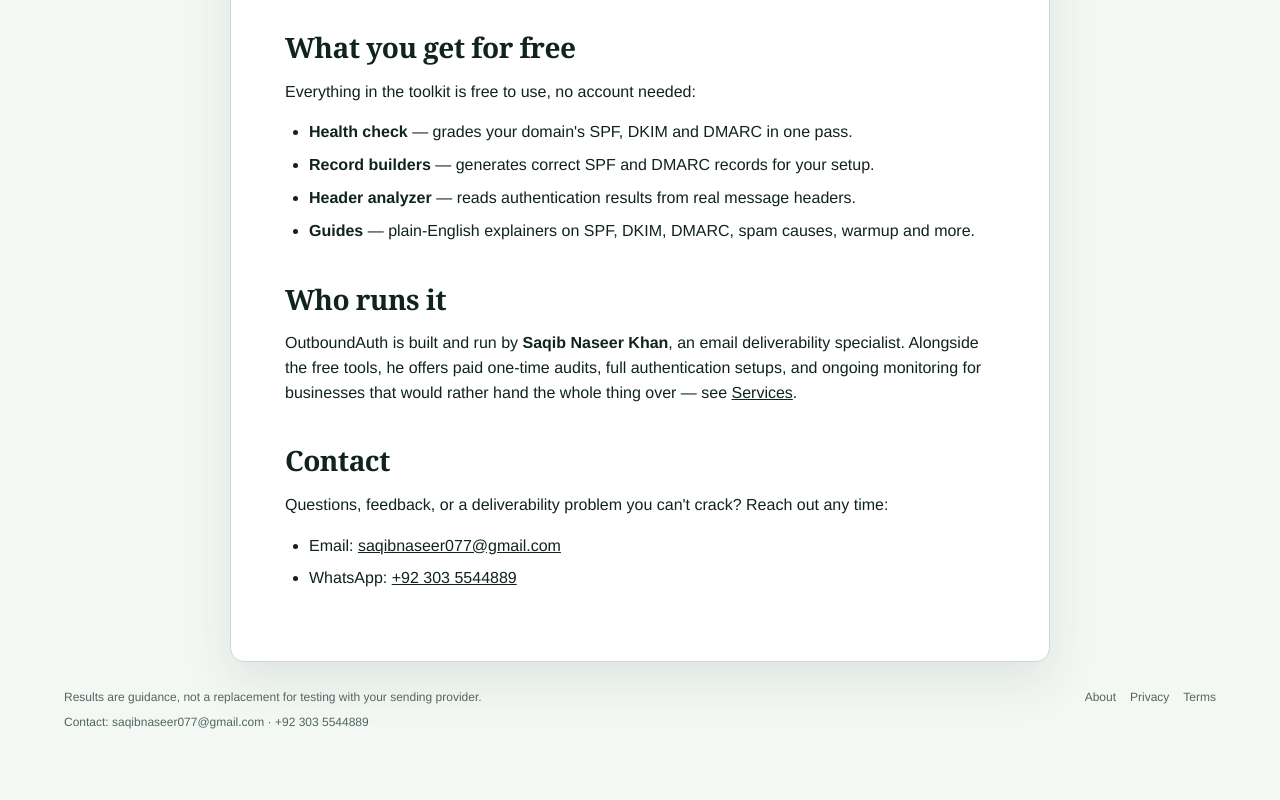
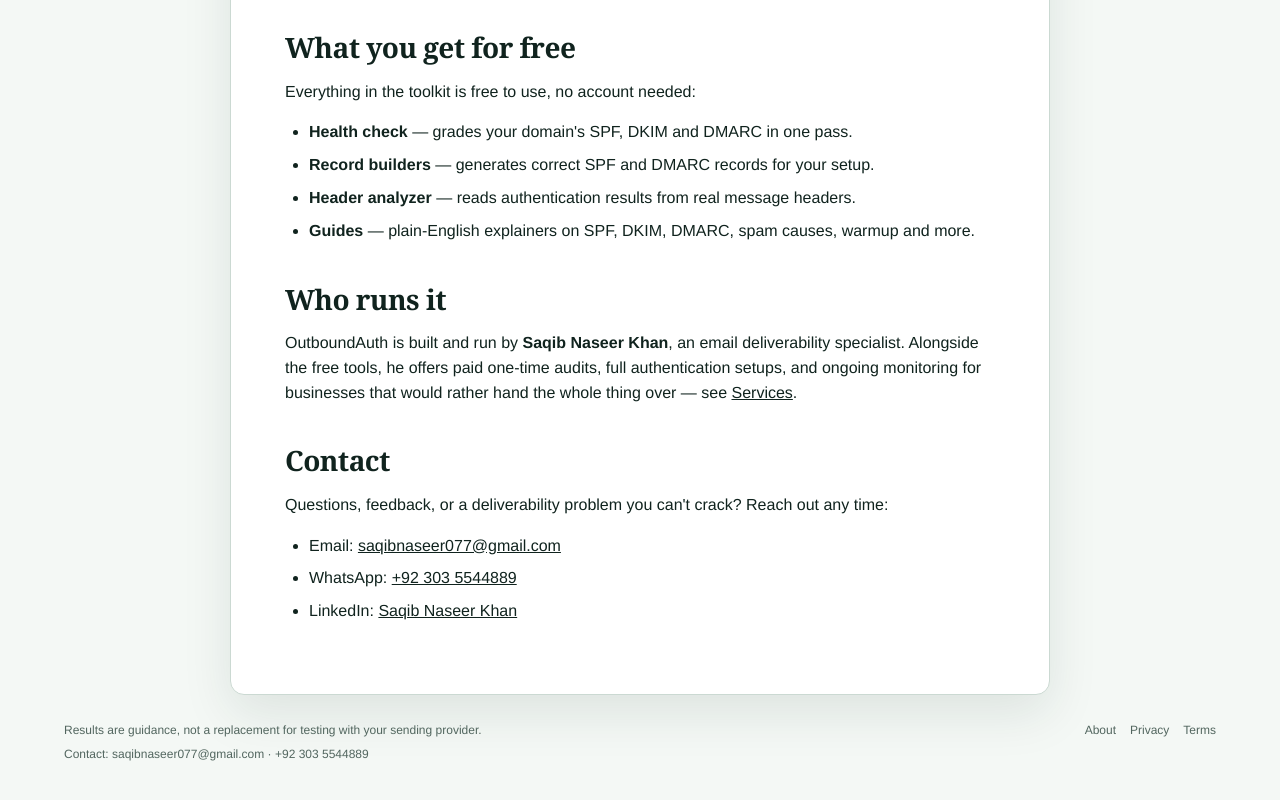
Before and after one commit to SaqibNaseer404/outboundauth, a plain HTML site: page about.html in a window 1280 px wide. Shown: the part 496-1296 px from the top of the page. Drawn offline with Linux system fonts and the light colour scheme.

Commit message:
Add LinkedIn link to About page

```diff
--- a/about.html
+++ b/about.html
@@ -68,6 +68,7 @@ gtag('config','G-PLRGVLMB8S');
         <ul>
           <li>Email: <a href="mailto:saqibnaseer077@gmail.com">saqibnaseer077@gmail.com</a></li>
           <li>WhatsApp: <a href="https://wa.me/923035544889" target="_blank" rel="noopener">+92 303 5544889</a></li>
+          <li>LinkedIn: <a href="https://www.linkedin.com/in/saqib-naseer-khan/" target="_blank" rel="noopener">Saqib Naseer Khan</a></li>
         </ul>
       </article>
     </div>
```
